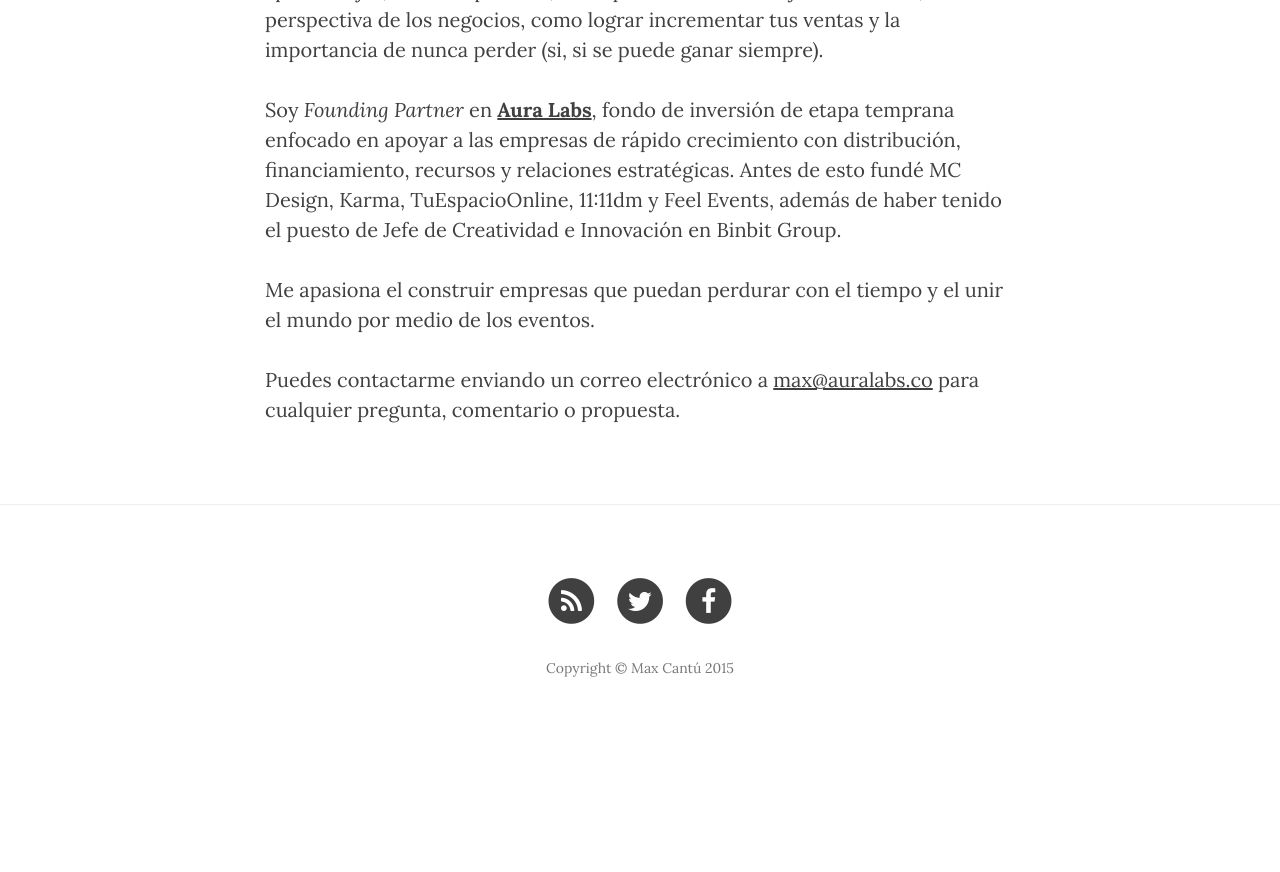
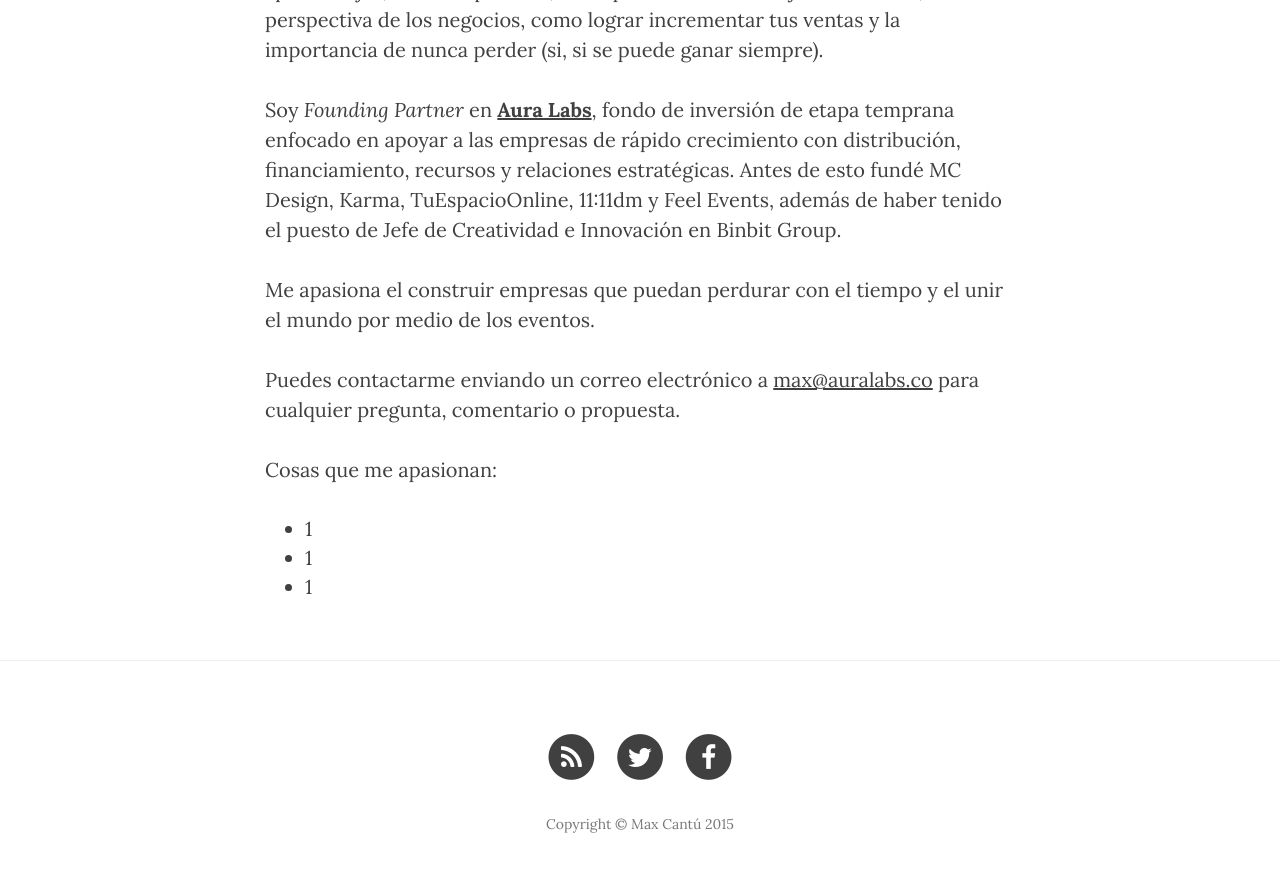
Before and after one commit to maxcantu/personal, a Jekyll site: the page built from acerca.html, in a window 1280 px wide and 900 px high, scrolled down 719 px. Shown: the top 872 px of the window. Built offline with Jekyll 4.4.1, drawn with Linux system fonts in a browser that asks for light colours; nearby versions of some CDN libraries; before the commit the page ends 1463 px from its top, so only the background shows below that.

Commit message:
pasiones

```diff
--- a/acerca.html
+++ b/acerca.html
@@ -16,4 +16,12 @@ header-img: "img/about-bg.jpg"
 
 <p>Puedes contactarme enviando un correo electrónico a <a href="mailto:max@auralabs.co">max@auralabs.co</a> para cualquier pregunta, comentario o propuesta.</p>
 
+<p>Cosas que me apasionan:</p>
+
+<ul>
+	<li>1</li>
+	<li>1</li>
+	<li>1</li>
+</ul>
+
 <br>
```
